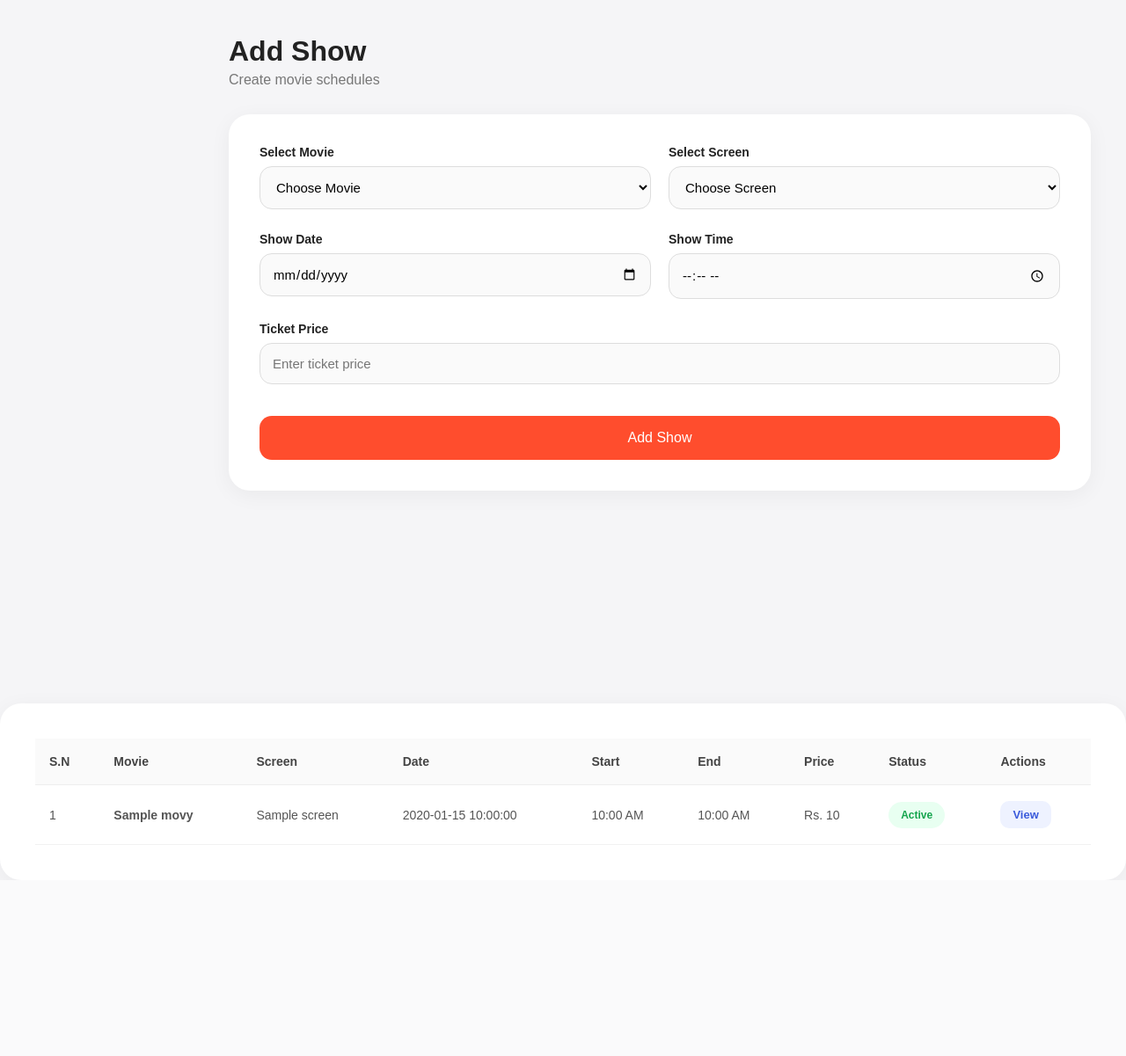
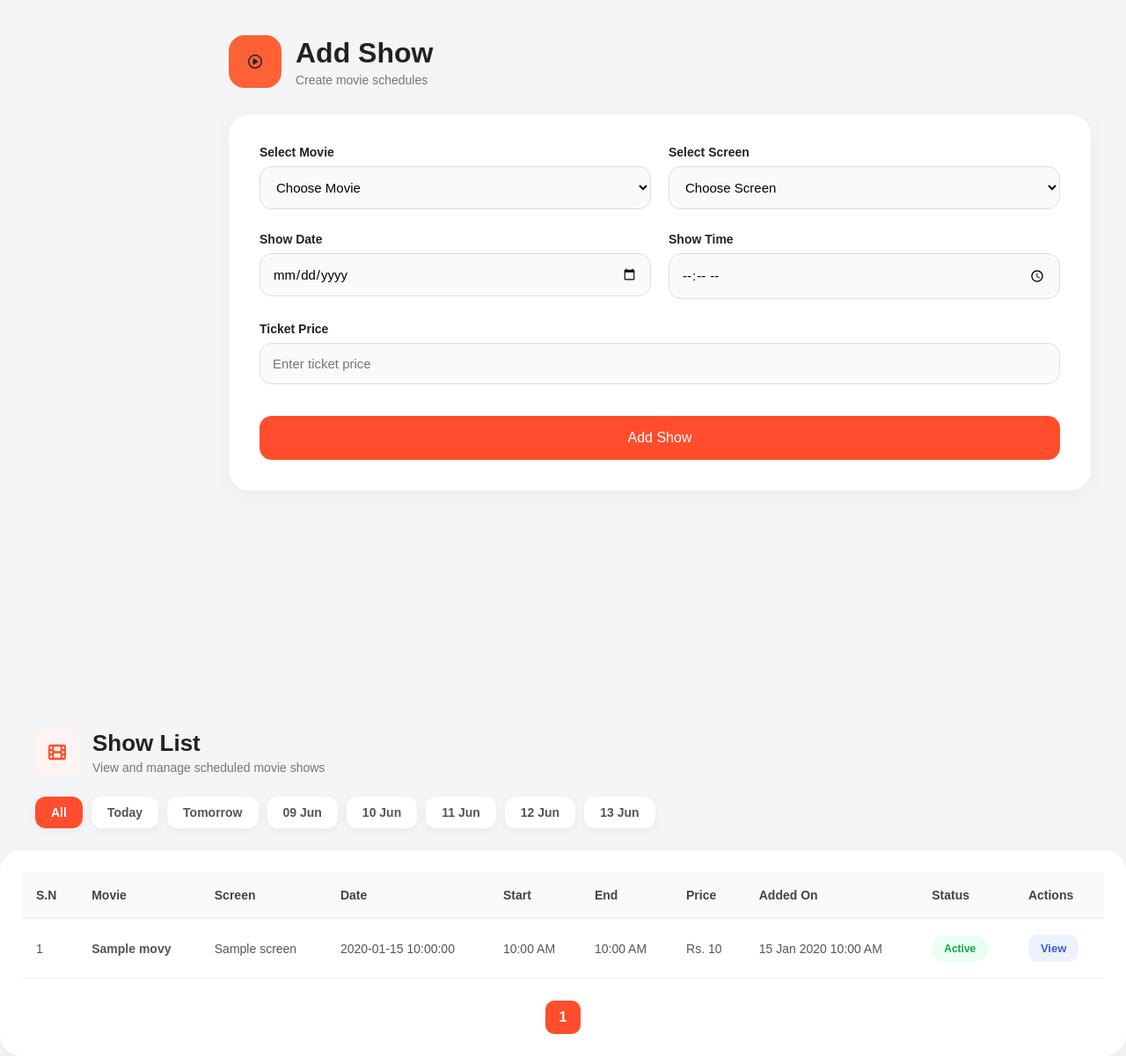
Before and after one commit to hanshaj001/movie_ticket_booking_system, a PHP site: page /add_show.php in a window 1280 px wide. Shown: the whole page at 88% size. Before the commit the page ends 942 px from the top, so only its background shows below. Run offline with PHP 8.4, Linux system fonts and the light colour scheme; tables that the repository leaves empty or names only in its code hold one stand-in row (values such as "Sample post").

Commit message:
organized show lists

```diff
--- a/Admin/add_show.php
+++ b/Admin/add_show.php
@@ -1,6 +1,21 @@
 <?php
 
 require_once '../Includes/db_conn.php';
+
+//
+$page = $_GET['page'] ?? 1;
+
+$page = max(1, $page);
+
+$limit = 10;
+
+$offset = ($page - 1) * $limit;
+
+
+// for the Date
+$selected_date = $_GET['date'] ?? 'ALL';
+
+
 
 // to change status of completed shows
 mysqli_query(
@@ -22,12 +37,11 @@ mysqli_query(
         )
     "
 );
-$movies = mysqli_query($conn,"SELECT * FROM movies WHERE status='ACTIVE'");
+$movies = mysqli_query($conn, "SELECT * FROM movies WHERE status='ACTIVE'");
 
-$screens = mysqli_query($conn,"SELECT * FROM screens WHERE screen_status='ACTIVE'");
+$screens = mysqli_query($conn, "SELECT * FROM screens WHERE screen_status='ACTIVE'");
 
-/*
-   VARIABLES
+/* VARIABLES
 */
 
 $message = "";
@@ -88,13 +102,12 @@ if (isset($_POST['add_show'])) {
 
     if (empty($show_time)) {
         $errors['show_time'] = "Please select show time.";
-    }elseif(
+    } elseif (
         $show_date == date("Y-m-d")
         &&
         strtotime($show_time) <= strtotime(date("H:i"))
-){
-    $errors['show_time'] =
-        "Past time not allowed for today.";
+    ) {
+        $errors['show_time'] = "Past time not allowed for today.";
     }
 
     /* ================================
@@ -113,8 +126,7 @@ if (isset($_POST['add_show'])) {
         DUPLICATE SHOW CHECK
     ================================ */
 
-    if(empty($errors))
-{
+    if (empty($errors)) {
         $movie_query = mysqli_query(
             $conn,
             "SELECT duration_minutes
@@ -122,22 +134,15 @@ if (isset($_POST['add_show'])) {
              WHERE movie_id='$movie_id'"
         );
 
-    $movie_data =
-        mysqli_fetch_assoc($movie_query);
+        $movie_data = mysqli_fetch_assoc($movie_query);
 
-    $duration =
-        $movie_data['duration_minutes'];
+        $duration = $movie_data['duration_minutes'];
 
-    $new_start =
-        strtotime(
-            $show_date.' '.$show_time
-        );
+        $new_start = strtotime($show_date . ' ' . $show_time);
 
-    $new_end =
-        $new_start + ($duration * 60);
+        $new_end = $new_start + ($duration * 60);
 
-    $existing_shows =
-        mysqli_query(
+        $existing_shows = mysqli_query(
             $conn,
             "
             SELECT
@@ -153,30 +158,19 @@ if (isset($_POST['add_show'])) {
             "
         );
 
-    while(
-        $existing =
-        mysqli_fetch_assoc($existing_shows)
-    )
-    {
-        $existing_start =
-            strtotime(
-                $show_date.' '.
-                $existing['show_time']
-            );
+        while (
+            $existing = mysqli_fetch_assoc($existing_shows)
+        ) {
+            $existing_start = strtotime($show_date . ' ' . $existing['show_time']);
 
-        $existing_end =
-            $existing_start +
-            ($existing['duration_minutes'] * 60);
+            $existing_end = $existing_start + ($existing['duration_minutes'] * 60);
 
-        if(
+            if (
                 $new_start < $existing_end
                 &&
                 $new_end > $existing_start
-        )
-        {
-            $errors['show_time'] =
-                "Show overlaps another show on this screen.";
-
+            ) {
+                $errors['show_time'] = "Show overlaps another show on this screen.";
                 break;
             }
         }
@@ -263,15 +257,21 @@ if (isset($_POST['add_show'])) {
     <meta name="viewport" content="width=device-width, initial-scale=1.0">
     <title>Add Show</title>
     <link rel="stylesheet" href="../Assets/add_show.css">
+    <link rel="stylesheet" href="https://cdnjs.cloudflare.com/ajax/libs/font-awesome/6.5.1/css/all.min.css">
     <link href="https://fonts.googleapis.com/css2?family=Poppins:wght@300;400;500;600;700&display=swap" rel="stylesheet">
 </head>
 <body>
     <div class="main-container">
         <div class="content-area">
             <div class="page-header">
+                <div class="page-title">
+                    <div class="title-icon">
+                        <i class="fa-regular fa-circle-play"></i>
+                    </div>
                     <div>
                         <h1>Add Show</h1>
                         <p>Create movie schedules</p>
+                    </div>
                 </div>
             </div>
 
@@ -284,14 +284,12 @@ if (isset($_POST['add_show'])) {
 
                 <form method="POST">
                     <div class="form-grid">
-
                         <div class="form-group">
                             <label>Select Movie</label>
                             <select name="movie_id">
                                 <option value="">Choose Movie</option>
                                 <?php while ($movie = mysqli_fetch_assoc($movies)) { ?>
-                                    <option value="<?php echo $movie['movie_id']; ?>"
-                                    <?php if ($movie_id == $movie['movie_id']) { echo "selected"; } ?>>
+                                    <option value="<?php echo $movie['movie_id']; ?>" <?php if ($movie_id == $movie['movie_id']) { echo "selected"; } ?>>
                                         <?php echo $movie['title']; ?>
                                     </option>
                                 <?php } ?>
@@ -339,8 +337,8 @@ if (isset($_POST['add_show'])) {
                                 <?php echo $errors['ticket_price'] ?? ''; ?>
                             </span>
                         </div>
+                    </div>
 
-                    </div>
 
                     <button type="submit" name="add_show" class="submit-btn">
                         Add Show
@@ -351,26 +349,121 @@ if (isset($_POST['add_show'])) {
     </div>
 
 <?php
+
+$limit = $_GET['limit'] ?? 10;
+
+
+// for movie list
+
+if ($selected_date == 'ALL') {
+    $where_clause = "";
+} else {
+    $where_clause = "WHERE sh.show_date='$selected_date'";
+}
+
+//
+$count_query = mysqli_query(
+    $conn,
+    "
+    SELECT COUNT(*) total
+    FROM shows sh
+    $where_clause
+    "
+);
+
+$total_rows = mysqli_fetch_assoc($count_query)['total'];
+
+$total_pages = ceil($total_rows / $limit);
+//
+
 $query = "
     SELECT
         sh.*,
         m.title,
         m.duration_minutes,
         sc.screen_name,
+
         TIMESTAMPADD(
             MINUTE,
             m.duration_minutes,
-        CONCAT(sh.show_date,' ',sh.show_time)
+            CONCAT(
+                sh.show_date,
+                ' ',
+                sh.show_time
+            )
         ) AS end_time
+
     FROM shows sh
-INNER JOIN movies m ON sh.movie_id = m.movie_id
-INNER JOIN screens sc ON sh.screen_id = sc.screen_id
-ORDER BY sh.show_date DESC, sh.show_time DESC";
+
+    INNER JOIN movies m
+        ON sh.movie_id = m.movie_id
+
+    INNER JOIN screens sc
+        ON sh.screen_id = sc.screen_id
+
+    $where_clause
+
+    ORDER BY
+        sh.created_at DESC
+
+    LIMIT $offset,$limit";
 
 $result = mysqli_query($conn, $query);
 ?>
 
-<div class="show-table-card">
+
+<!-- heading for the show list -->
+ <div class="show-list-header">
+
+    <div class="show-list-title">
+
+        <i class="fa-solid fa-film"></i>
+
+        <div>
+            <h2>Show List</h2>
+            <p>
+                View and manage scheduled movie shows
+            </p>
+        </div>
+
+    </div>
+
+</div>
+
+<!-- Filter Bar -->
+
+<div class="show-filter-bar">
+    <a href="?date=ALL&page=1" class="date-tab <?= $selected_date == 'ALL' ? 'active-date' : '' ?>">
+        All
+    </a>
+
+    <?php
+    for ($i = 0; $i < 7; $i++) {
+        $date = date("Y-m-d", strtotime("+$i day"));
+        $label = date("d M", strtotime($date));
+
+        if ($i == 0) {
+            $label = "Today";
+        }
+
+        if ($i == 1) {
+            $label = "Tomorrow";
+        }
+    ?>
+        <a href="?date=<?= $date ?>&page=1" class="date-tab <?= $selected_date == $date ? 'active-date' : '' ?>">
+            <?= $label ?>
+        </a>
+    <?php
+    }
+    ?>
+</div>
+
+
+
+
+<!-- Show List Table -->
+
+<div id="show-list" class="show-table-card">
     <table class="show-table">
         <thead>
             <tr>
@@ -381,6 +474,7 @@ $result = mysqli_query($conn, $query);
                 <th>Start</th>
                 <th>End</th>
                 <th>Price</th>
+                <th>Added On</th>
                 <th>Status</th>
                 <th>Actions</th>
             </tr>
@@ -389,11 +483,10 @@ $result = mysqli_query($conn, $query);
         <tbody>
         <?php
         $i = 1;
-        if(mysqli_num_rows($result) > 0):
-            while($row = mysqli_fetch_assoc($result)):
+        if (mysqli_num_rows($result) > 0):
+            while ($row = mysqli_fetch_assoc($result)):
                 /* AUTO STATUS LOGIC */
                 $status = $row['show_status'];
-
                 $status_low = strtolower($status);
         ?>
             <tr>
@@ -404,43 +497,26 @@ $result = mysqli_query($conn, $query);
                 <td><?= date("h:i A", strtotime($row['show_time'])) ?></td>
                 <td><?= date("h:i A", strtotime($row['end_time'])) ?></td>
                 <td>Rs. <?= $row['ticket_price'] ?></td>
+                <td><?= date("d M Y h:i A", strtotime($row['created_at'])) ?></td>
                 <td>
                     <span class="status <?= $status_low ?>">
                         <?= ucfirst(strtolower($status)) ?>
                     </span>
                 </td>
                 <td>
-
                     <div class="action-buttons">
-
-                        <?php if($status == 'ACTIVE'): ?>
-
-                            <a
-                                href="edit_show.php?id=<?= $row['show_id'] ?>"
-                                class="edit-btn"
-                            >
+                        <?php if ($status == 'ACTIVE'): ?>
+                            <a href="edit_show.php?id=<?= $row['show_id'] ?>" class="edit-btn">
                                 Edit
                             </a>
-
-                            <a
-                                href="cancel_show.php?id=<?= $row['show_id'] ?>"
-                                class="cancel-btn"
-                                onclick="return confirm('Cancel this show?')"
-                            >
+                            <a href="cancel_show.php?id=<?= $row['show_id'] ?>" class="cancel-btn" onclick="return confirm('Cancel this show?')">
                                 Cancel
                             </a>
-
                         <?php endif; ?>
-
-                        <a
-                            href="show_analytics.php?id=<?= $row['show_id'] ?>"
-                            class="view-btn"
-                        >
+                        <a href="admin_dashboard.php?id=<?= $row['show_id'] ?>" class="view-btn">
                             View
                         </a>
-
                     </div>
-
                 </td>
             </tr>
         <?php
@@ -448,11 +524,32 @@ $result = mysqli_query($conn, $query);
         else:
         ?>
             <tr>
-                <td colspan="9" class="no-data">No shows available</td>
+                <td colspan="10" class="no-data">No shows available</td>
             </tr>
         <?php endif; ?>
         </tbody>
     </table>
+
+    <div class="pagination">
+        <?php if ($page > 1): ?>
+            <a href="?date=<?= $selected_date ?>&page=<?= $page - 1 ?>">
+                Previous
+            </a>
+        <?php endif; ?>
+
+        <?php for ($p = 1; $p <= $total_pages; $p++): ?>
+            <a href="?date=<?= $selected_date ?>&page=<?= $p ?>" class="<?= $page == $p ? 'active-page' : '' ?>">
+                <?= $p ?>
+            </a>
+        <?php endfor; ?>
+
+        <?php if ($page < $total_pages): ?>
+            <a href="?date=<?= $selected_date ?>&page=<?= $page + 1 ?>">
+                Next
+            </a>
+        <?php endif; ?>
+    </div>
+
     </div>
 </body>
 </html>
--- a/Assets/add_show.css
+++ b/Assets/add_show.css
@@ -30,7 +30,6 @@ body{
 
 
 /* HEADER */
-
 .page-header{
     display:flex;
     justify-content:space-between;
@@ -38,15 +37,37 @@ body{
     margin-bottom:30px;
 }
 
-.page-header h1{
-    font-size:32px;
-    margin-bottom:5px;
+.page-title{
+    display:flex;
+    align-items:center;
+    gap:16px;
 }
 
-.page-header p{
-    color:#777;
+.title-icon{
+    width:60px;
+    height:60px;
+    background:#ff6136;
+    border-radius:18px;
+    display:flex;
+    align-items:center;
+    justify-content:center;
 }
 
+.title-icon h1 i{
+    font-size:24px;
+    color:#ff4d2d;
+}
+
+.page-title h1{
+    font-size:32px;
+    margin-bottom:4px;
+    font-weight:700;
+}
+
+.page-title p{
+    color:#777;
+    font-size:14px;
+}
 .header-btn{
     background:#ff4d2d;
     color:white;
@@ -162,30 +183,41 @@ select:focus{
     font-weight:500;
 }
 
-/* RESPONSIVE */
 
-@media(max-width:900px)
-{
-    .content-area{
-        margin-left:0;
-        padding:20px;
+/* Heading for the show list */
+.show-list-header{
+    margin:30px 0 15px;
+    padding:0 40px;
 }
 
-    .form-grid{
-        grid-template-columns:1fr;
+.show-list-title{
+    display:flex;
+    align-items:center;
+    gap:15px;
 }
 
-    .full-width{
-        grid-column:auto;
+.show-list-title i{
+    width:50px;
+    height:50px;
+    display:flex;
+    align-items:center;
+    justify-content:center;
+    background:#fff4f1;
+    color:#ff4d2d;
+    border-radius:14px;
+    font-size:20px;
 }
 
-    .page-header{
-        flex-direction:column;
-        align-items:flex-start;
-        gap:15px;
-    }
+.show-list-title h2{
+    font-size:26px;
+    margin-bottom:4px;
+    color:#222;
 }
 
+.show-list-title p{
+    font-size:14px;
+    color:#777;
+}
 
 .main-body-container {
 
@@ -194,25 +226,23 @@ select:focus{
     flex-direction: column;
     gap: 20px; /* Space between the Add Card and the Table Card */
 }
-.show-table-card {
-    background: white;
-    border-radius: 24px;
-    padding: 25px;
-    box-shadow: 0 5px 25px rgba(0,0,0,0.05);
-    overflow-x: auto;
-
-    box-sizing: border-box;
+.show-table-card{
+    background:white;
+    border-radius:24px;
+    padding:25px;
+    box-shadow:0 5px 25px rgba(0,0,0,0.05);
+    overflow-x:auto;
+    -webkit-overflow-scrolling:touch;
     flex:1;
-    padding:40px;
-
     transition:0.3s;
 }
 
 .show-table {
-    width: 100%;
-    border-collapse: collapse;
-    min-width: 1000px;
+    width:100%;
+    border-collapse:collapse;
+    min-width:900px;
 }
+
 
 .show-table thead {
     background: #fafafa;
@@ -271,9 +301,128 @@ select:focus{
 .cancel-btn { background: #ffe8e3; color: #ff4d2d; }
 .view-btn { background: #eef2ff; color: #3b5bdb; }
 
-/* 5. RESPONSIVE */
-@media(max-width: 1100px) {
-    .main-body-container {
-        margin-left: 0;
+
+
+/*Show filter*/
+
+.show-filter-bar{
+    display:flex;
+    gap:10px;
+    flex-wrap:wrap;
+    margin:25px 0;
+    padding:0 40px;
+}
+
+.date-tab{
+    text-decoration:none;
+    padding:10px 18px;
+    background:white;
+    border-radius:12px;
+    color:#555;
+    font-size:14px;
+    font-weight:600;
+    box-shadow:0 3px 12px rgba(0,0,0,0.05);
+    transition:0.3s;
+}
+
+.date-tab:hover{
+    background:#ff4d2d;
+    color:white;
+}
+
+.active-date{
+    background:#ff4d2d;
+    color:white;
+}
+
+
+/* PAGINATION */
+.pagination{
+    display:flex;
+    justify-content:center;
+    align-items:center;
+    gap:10px;
+    flex-wrap:wrap;
+    margin-top:25px;
+}
+
+.pagination a{
+    text-decoration:none;
+    padding:10px 16px;
+    background:#f5f5f5;
+    border-radius:10px;
+    color:#444;
+    font-weight:600;
+    transition:0.3s;
+}
+
+.pagination a:hover{
+    background:#ff4d2d;
+    color:white;
+}
+
+.active-page{
+    background:#ff4d2d !important;
+    color:white !important;
+}
+
+/* NO DATA */
+.no-data{
+    text-align:center;
+    padding:25px;
+    font-weight:600;
+    color:#888;
+}
+
+
+/* Responsive */
+@media(max-width:768px){
+
+    .content-area{
+        margin-left:0;
+        padding:15px;
+    }
+
+    .page-header{
+        flex-direction:column;
+        align-items:flex-start;
+        gap:15px;
+    }
+
+    .page-title h1{
+        font-size:26px;
+    }
+
+    .show-filter-bar{
+        padding:0;
+        gap:8px;
+    }
+
+    .date-tab{
+        padding:8px 14px;
+        font-size:13px;
+    }
+
+    .show-table th,
+    .show-table td{
+        padding:12px;
+        font-size:13px;
+    }
+
+    .action-buttons{
+        flex-direction:column;
+    }
+
+    .action-buttons a{
+        text-align:center;
+    }
+
+    .pagination{
+        gap:6px;
+    }
+
+    .pagination a{
+        padding:8px 12px;
+        font-size:13px;
     }
 }
```
Lines whose indentation alone changed are shown as unchanged.
